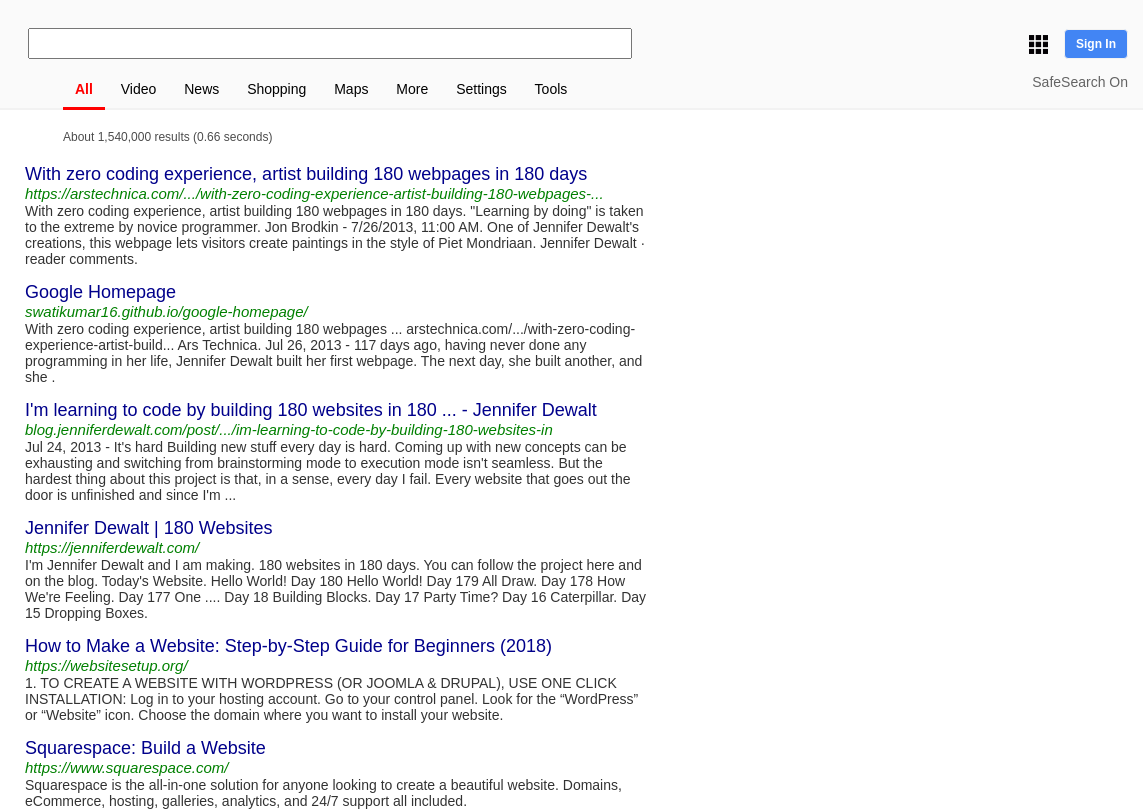
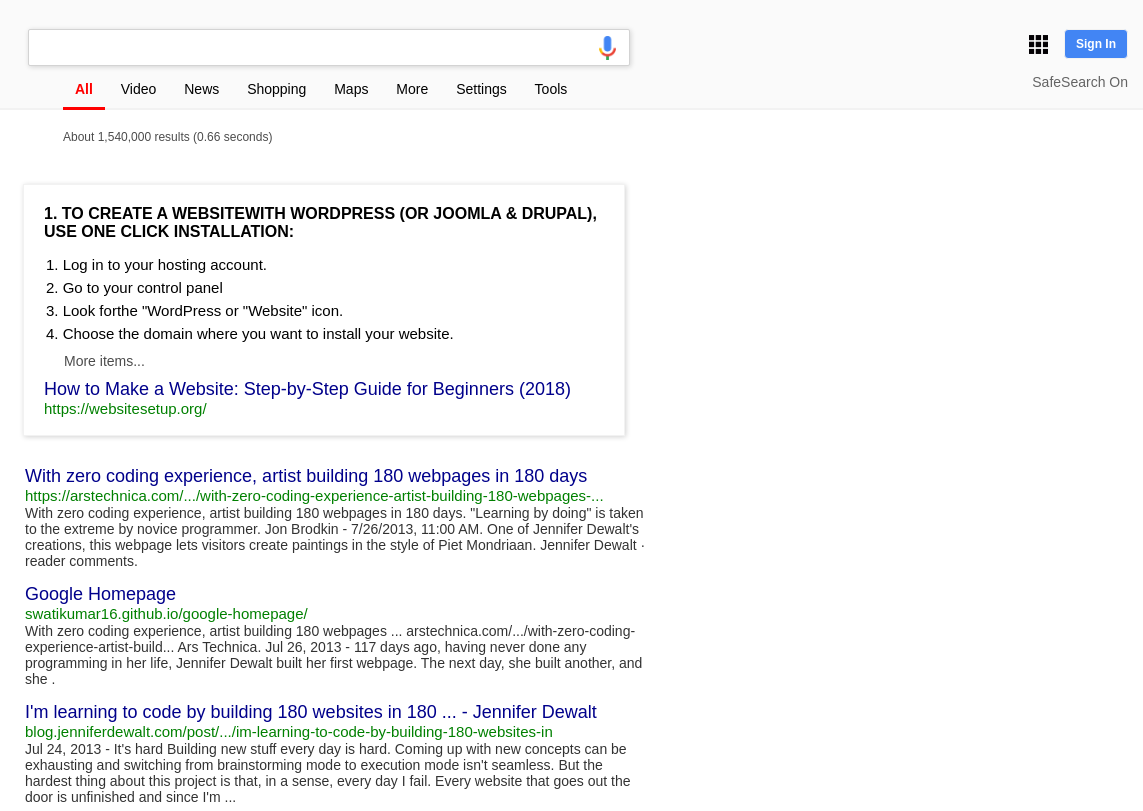
Before and after one commit to ACarr108/google-results-page, a plain HTML site: page index.html in a window 1280 px wide. Shown: the top 811 px of the page, 137-1280 px from the left. Drawn offline with Linux system fonts and the light colour scheme.

Commit message:
Final Commit

```diff
--- a/index.html
+++ b/index.html
@@ -14,7 +14,10 @@
         <img src= "Images/googlelogo.png" alt="Google Logo" id="logo">
       </div>
       <div class="searchbartop">
+        <form>
         <input type="text" id="searchbar">
+        <img src="Images/mic.png" id="mic">
+      </form>
       </div>
       <div class="appgrid">
         <a><img href="#" src="Images/grid.png" id=grid></a>
@@ -44,7 +47,18 @@
       <div class ="resultscount">
         <p>About 1,540,000 results (0.66 seconds)</p>
       </div>
-
+      <div class="topresult">
+        <h3>1. TO CREATE A WEBSITEWITH WORDPRESS (OR JOOMLA & DRUPAL), USE ONE CLICK INSTALLATION:</h3>
+        <ol id="instructions">
+          <li>1. Log in to your hosting account.</li><br>
+          <li>2. Go to your control panel</li><br>
+          <li>3. Look forthe "WordPress or "Website" icon.</li><br>
+          <li>4. Choose the domain where you want to install your website.</li>
+        </ol>
+        <p>More items...</p>
+        <h4>How to Make a Website: Step-by-Step Guide for Beginners (2018)</h4>
+        <cite>https://websitesetup.org/</cite>
+      </div>
       <div class="searchresults">
         <ul>
           <li><a href="#">With zero coding experience, artist building 180 webpages in 180 days</a>
@@ -165,11 +179,10 @@
     </table>
     </div>
       <div class="footer">
+        <span id="bubble" class="location"></span><p> Coral Gables, Florida - From your interner address - Use precise location - <span id="learnmore">Learn more</p></span><br>
         <ul class="bottom-left">
           <li><a href="#">Advertising</a></li>
           <li><a href="#">Business</a></li>
-        </ul>
-        <ul class="bottom-right">
           <li><a href="#">Privacy</a></li>
           <li><a href="#">Terms</a></li>
         </ul>
--- a/style.css
+++ b/style.css
@@ -63,7 +63,20 @@ li {
 
 #searchbar {
   width: 600px;
-  height:27px;
+  height:35px;
+  box-shadow: 1px 1px 5px lightgray;
+  border-radius: 2px;
+  border: solid 1px lightgray;
+  font-size: 16px;
+}
+
+#mic {
+  position: relative;
+  top: 8px;
+  left: -35px;
+  height:24px;
+  width:auto;
+
 }
 
 .navbar {
@@ -142,9 +155,58 @@ button {
   opacity: .70;
 }
 
+.topresult {
+  position:relative;
+  display:block;
+  height:250px;
+  width:600px;
+  border: solid;
+  border-width: 1px;
+  border-color: #f2f2f2;
+  box-shadow: 1px 1px 5px lightgray;
+  margin-left: 160px;
+  margin-top: 70px;
+}
+
+.topresult h3 {
+  font-weight: bold;
+  font-size: 16px;
+  margin-top: 20px;
+  padding-left: 10px;
+}
+
+.topresult #instructions {
+  padding-top: 10px;
+  padding-left: 10px;
+}
+
+.topresult #instructions li {
+  padding-top: 5px;
+  font-size: 15px;
+}
+
+.topresult p {
+  padding-top: 10px;
+  padding-left: 40px;
+  font-size: 14px;
+  opacity: .70;
+}
+
+.topresult h4 {
+  padding-top: 10px;
+  padding-left: 20px;
+  font-weight: 500;
+  font-size: 18px;
+  color: darkblue;
+}
+
+.topresult cite {
+  padding-left: 20px;
+}
+
 .searchresults {
   position:relative;
-  top: 50px;
+  top: 30px;
   width:650px;
   left: 150px;
 }
@@ -157,6 +219,7 @@ button {
 cite {
   color: green;
   font-size: 15px;
+  font-style: normal;
 }
 
  .searchresults p {
@@ -265,19 +328,42 @@ td:hover {
 .footer {
   position: relative;
   margin-top: 50px;
-  padding-top:15px;
-  padding-bottom:15px;
+  padding-top:12px;
+  padding-bottom:12px;
   width: 100%;
   background-color: #F2F2F2
 }
 
-.bottom-right{
-  float: right;
-  padding-right: 30px;
-  opacity: .60;
+.location {
+  position: relative;
+  bottom: 0;
+  left: 40px;
+  border-radius: 100%;
+  display: inline-block;
+  height: 10px;
+  width: 10px;
+  background: #9e9e9e;
+}
 
+.footer p {
+  position: relative;
+  display:inline-block;
+  padding-left: 48px;
+  padding-bottom: 10px;
+  font-size: 12px;
+  opacity: .70;
+}
+
+#learnmore {
+  font-weight: bold;
+}
+
+#learnmore:hover {
+  text-decoration: underline;
 }
 .bottom-left{
+  display: relative;
+  font-size: 12px;
   padding-left: 30px;
   opacity: .60;
 }
```
Also changed, not shown: Images/mic.png (added).
